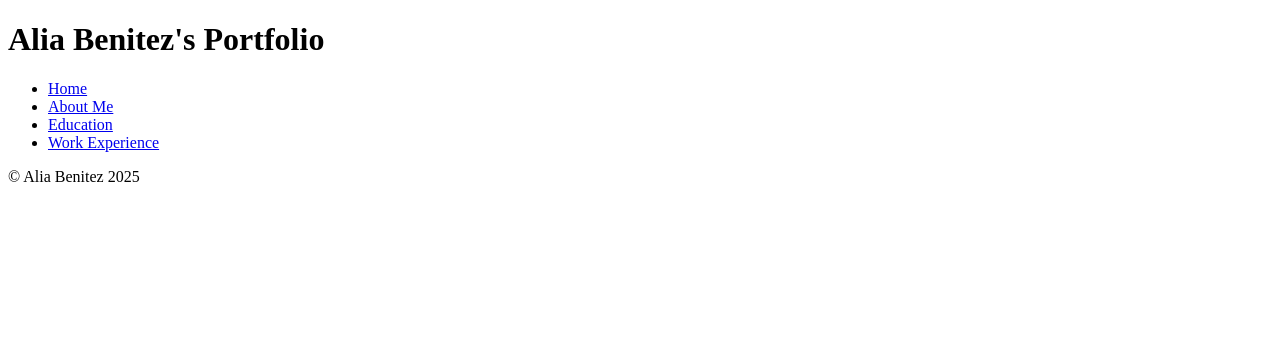
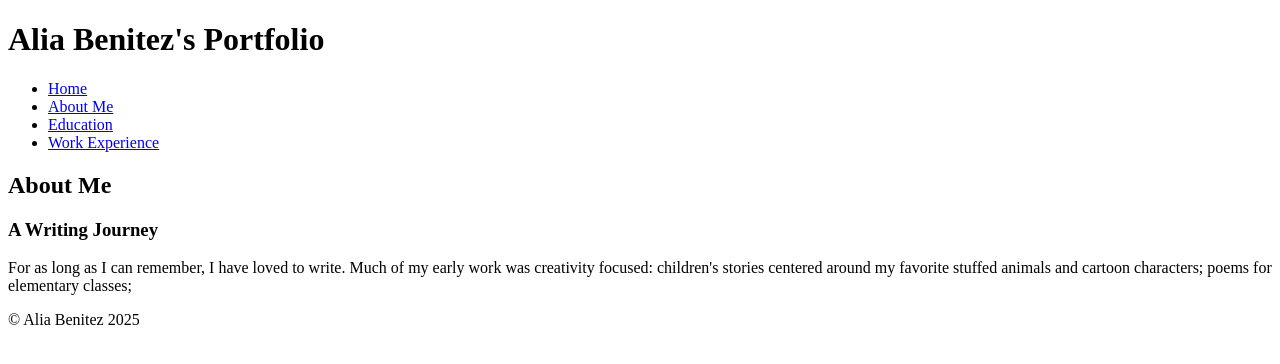
Before and after one commit to alia-j68/aliaj.b-repo, a plain HTML site: page practicesite1/about.html in a window 1280 px wide. Drawn offline with Linux system fonts and the light colour scheme.

Commit message:
Home and About Me
Started About Me page, and made small edit to Home

```diff
--- a/practicesite1/about.html
+++ b/practicesite1/about.html
@@ -10,6 +10,11 @@
 		<li><a href="experience.html">Work Experience</a></li>
 	</ul>
 </nav>
+<h2>About Me</h2>
+<article>
+<h3>A Writing Journey</h3>
+<p>For as long as I can remember, I have loved to write. Much of my early work was creativity focused: children's stories centered around my favorite stuffed animals and cartoon characters; poems for elementary classes;
+</article>
 
 <footer>&copy; Alia Benitez 2025</footer>
 </body>
```
Also changed, not shown: practicesite1/index.html (+1 -1 lines).
